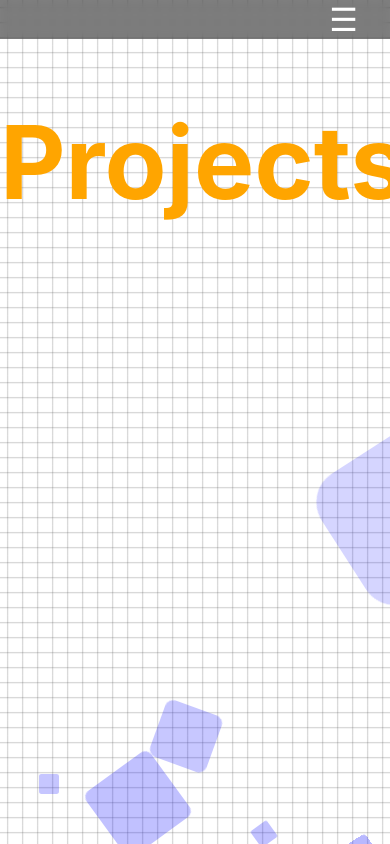
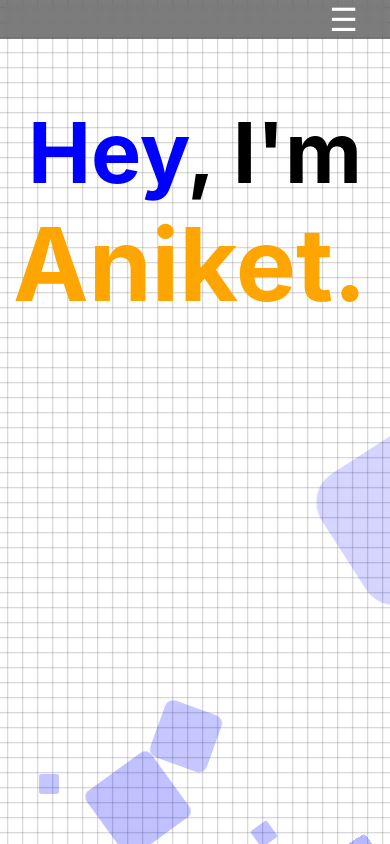
Before and after one commit to iAniket23/iAniket23.github.io, a SvelteKit app in the folder portfolio/: page /projects in a window 390 px wide. Built offline with nearby package versions, Linux system fonts and the light colour scheme.

Commit message:
issue - hamburger collapse when inline routing

```diff
--- a/portfolio/src/components/about.svelte
+++ b/portfolio/src/components/about.svelte
@@ -1,75 +1,59 @@
-
+<main>
     <div class = "container">
-    <b class = "second">About <i class = "word1">Me</i></b>
-</div>
-
-<main>
+        <h1 class = "first"><i class = "word">Hey</i>, I'm</h1>
+        <h1 class = "second">Aniket.</h1>
         <p class = "info">
           Welcome to my website! I am a <i class = "edit2">full-stack developer</i> currently completing my undergraduate Bachelor's degree in Computer Science at the <i class = "edit">University of Alberta</i> in Edmonton, <i class = "edit">Canada</i>. I am passionate about using technology to solve real-world problems and improve people's lives.<br>
           <br>When I'm not working, you can usually find me reading <i class = "edit">books</i>, playing <i class = "edit">guitar</i>, or practicing <i class = "edit">taekwondo</i>. I also enjoy meeting new people and learning about their experiences and perspectives.
           I am an avid fan of motorsports and have recently started <i class = "edit">karting</i> as a hobby. I love following <i class = "edit">Formula 1</i> races and am looking forward to attending the <i class="edit2">Canadian Grand Prix in Montreal this summer</i>. <br>
           <br>If you'd like to learn more about my work and education, please check out my <a class="linkGithub" href="https://github.com/iAniket23">Github profile</a> or connect with me on <a class = "linkLinkedin" href="https://www.linkedin.com/in/ianiket23">LinkedIn</a>. Thank you for visiting my website and I look forward to connecting with you!
      </p>
+      </div>
 </main>
 
 <style>
 
-.info{
-    display: inline-block;
-    text-align: justify;
-    hyphens: auto;
-    -webkit-hyphens: auto;
-    word-spacing: -0.05em;
-    font-size: 3vh;
-    font-family: -apple-system, BlinkMacSystemFont, "Segoe UI", Roboto, Helvetica, Arial, sans-serif, "Apple Color Emoji", "Segoe UI Emoji", "Segoe UI Symbol";
-    color: black;
-    padding: 0 20vw;
-}
-.edit{
-    color: blue;
-    font-weight: bold;
-}
-
-.linkGithub{
-    color: black;
-    text-decoration: none;
-}
-.linkGithub:hover{
-    color: orange;
-
-}
-.linkLinkedin{
-    color: black;
-    text-decoration: none;
-
-}
-.linkLinkedin:hover{
-    color: orange;
-
-}
 .container{
   width: 100%;
   color: black;
   text-align: center;
   font-family: -apple-system, BlinkMacSystemFont, "Segoe UI", Roboto, Helvetica, Arial, sans-serif, "Apple Color Emoji", "Segoe UI Emoji", "Segoe UI Symbol";
 }
+.word{
+    font-style: normal;
+    color: blue;
+}
 
-.word1{
-    font-style: normal;
-    color: orange;
-    font-weight: bold;
+.first{
+    text-align: center;
+    font-size: 10vh;
+    margin-bottom: 0%;
+    margin-top: 0%;
 }
 .second{
-
     text-align: center;
     display: inline;
     margin: 0 auto;
     overflow: hidden;
-    color: blue;
-    font-size: 10vh;
+    color: orange;
+    font-size: 12vh;
     letter-spacing: 0;
+    border-right: 0.1em solid orange;
+    animation:
+        typing 3s steps(30, end),
+        blink-caret .75s step-start infinite;
 }
 
+/* The typing effect */
+@keyframes typing {
+  from { width: 0 }
+  to { width: 100% }
+}
 
+/* The typewriter cursor effect */
+@keyframes blink-caret {
+  from, to { border-color: transparent}
+  50% { border-color: orange; }
+}
 
 </style>
--- a/portfolio/src/components/contact.svelte
+++ b/portfolio/src/components/contact.svelte
@@ -1,21 +1,28 @@
 <main>
   <div class = "container">
-        <h1 class = "second"><i class ="word1">My</i> Contact</h1>
-        <p class="fourth"><span>Please send an email instead:<br><a class="fifth" href="mailto: ianiket23@gmail.com">ianiket23@gmail.com</a></span></p>
+      <h1 class = "first"><i class = "word">Hey</i>, I'm</h1>
+      <h1 class = "second">Aniket.</h1>
     </div>
 </main>
 
 <style>
+
 .container{
 width: 100%;
 color: black;
 text-align: center;
 font-family: -apple-system, BlinkMacSystemFont, "Segoe UI", Roboto, Helvetica, Arial, sans-serif, "Apple Color Emoji", "Segoe UI Emoji", "Segoe UI Symbol";
 }
-.word1{
+.word{
   font-style: normal;
   color: blue;
-    font-weight: bold;
+}
+
+.first{
+  text-align: center;
+  font-size: 10vh;
+  margin-bottom: 0%;
+  margin-top: 0%;
 }
 .second{
   text-align: center;
@@ -23,26 +30,12 @@
   margin: 0 auto;
   overflow: hidden;
   color: orange;
-    font-size: 10vh;
+  font-size: 12vh;
   letter-spacing: 0;
   border-right: 0.1em solid orange;
   animation:
       typing 3s steps(30, end),
       blink-caret .75s step-start infinite;
-}
-
-.fourth{
-    text-align: center;
-    margin-bottom: 2%;
-    font-size: 2vh;
-}
-.fifth{
-    text-align: center;
-    margin-bottom: 2%;
-    font-size: 2vh;
-}
-.fifth:hover{
-    color: orange;
 }
 
 
--- /dev/null
+++ b/portfolio/src/components/projects.svelte
@@ -0,0 +1,54 @@
+<main>
+    <div class = "container">
+        <h1 class = "first"><i class = "word">Hey</i>, I'm</h1>
+        <h1 class = "second">Aniket.</h1>
+      </div>
+  </main>
+
+  <style>
+
+  .container{
+  width: 100%;
+  color: black;
+  text-align: center;
+  font-family: -apple-system, BlinkMacSystemFont, "Segoe UI", Roboto, Helvetica, Arial, sans-serif, "Apple Color Emoji", "Segoe UI Emoji", "Segoe UI Symbol";
+  }
+  .word{
+    font-style: normal;
+    color: blue;
+  }
+
+  .first{
+    text-align: center;
+    font-size: 10vh;
+    margin-bottom: 0%;
+    margin-top: 0%;
+  }
+  .second{
+    text-align: center;
+    display: inline;
+    margin: 0 auto;
+    overflow: hidden;
+    color: orange;
+    font-size: 12vh;
+    letter-spacing: 0;
+    border-right: 0.1em solid orange;
+    animation:
+        typing 3s steps(30, end),
+        blink-caret .75s step-start infinite;
+  }
+
+
+  /* The typing effect */
+  @keyframes typing {
+  from { width: 0 }
+  to { width: 100% }
+  }
+
+  /* The typewriter cursor effect */
+  @keyframes blink-caret {
+  from, to { border-color: transparent}
+  50% { border-color: orange; }
+  }
+
+  </style>
--- a/portfolio/src/components/skills.svelte
+++ b/portfolio/src/components/skills.svelte
@@ -1,6 +1,7 @@
 <main>
   <div class = "container">
-        <h1 class = "first">Skills</h1>
+      <h1 class = "first"><i class = "word">Hey</i>, I'm</h1>
+      <h1 class = "second">Aniket.</h1>
     </div>
 </main>
 
@@ -8,13 +9,22 @@
 
 .container{
 width: 100%;
-  color: #ffffff;
+color: black;
 text-align: center;
 font-family: -apple-system, BlinkMacSystemFont, "Segoe UI", Roboto, Helvetica, Arial, sans-serif, "Apple Color Emoji", "Segoe UI Emoji", "Segoe UI Symbol";
 }
-
+.word{
+  font-style: normal;
+  color: blue;
+}
 
 .first{
+  text-align: center;
+  font-size: 10vh;
+  margin-bottom: 0%;
+  margin-top: 0%;
+}
+.second{
   text-align: center;
   display: inline;
   margin: 0 auto;
@@ -22,6 +32,23 @@
   color: orange;
   font-size: 12vh;
   letter-spacing: 0;
+  border-right: 0.1em solid orange;
+  animation:
+      typing 3s steps(30, end),
+      blink-caret .75s step-start infinite;
+}
+
+
+/* The typing effect */
+@keyframes typing {
+from { width: 0 }
+to { width: 100% }
+}
+
+/* The typewriter cursor effect */
+@keyframes blink-caret {
+from, to { border-color: transparent}
+50% { border-color: orange; }
 }
 
 </style>
--- a/portfolio/src/routes/projects/+page.svelte
+++ b/portfolio/src/routes/projects/+page.svelte
@@ -1,44 +1,14 @@
-<main>
-    <div class = "container">
-        <h1 class = "first">Projects</h1>
-      </div>
-</main>
+<script>
+  import Projects from "../../components/projects.svelte";
+</script>
+
+<div id = "projects">
+  <Projects />
+</div>
 
 <style>
-
-.container{
-  padding-top: 12vh;
-  padding-bottom: 12vh;
-  width: 100%;
-  color: #ffffff;
-  text-align: center;
-  font-family: -apple-system, BlinkMacSystemFont, "Segoe UI", Roboto, Helvetica, Arial, sans-serif, "Apple Color Emoji", "Segoe UI Emoji", "Segoe UI Symbol";
-}
-
-.first{
-    text-align: center;
-    display: inline;
-    margin: 0 auto;
-    overflow: hidden;
-    color: orange;
-    font-size: 12vh;
-    letter-spacing: 0;
-    border-right: 0.1em solid orange;
-    animation:
-        typing 3s steps(30, end),
-        blink-caret .75s step-start infinite;
-}
-
-/* The typing effect */
-@keyframes typing {
-  from { width: 0 }
-  to { width: 100% }
-}
-
-/* The typewriter cursor effect */
-@keyframes blink-caret {
-  from, to { border-color: transparent}
-  50% { border-color: orange; }
-}
-
+  #projects{
+    padding-top: 12vh;
+    padding-bottom: 12vh;
+  }
 </style>
```
Lines whose indentation alone changed are shown as unchanged.
